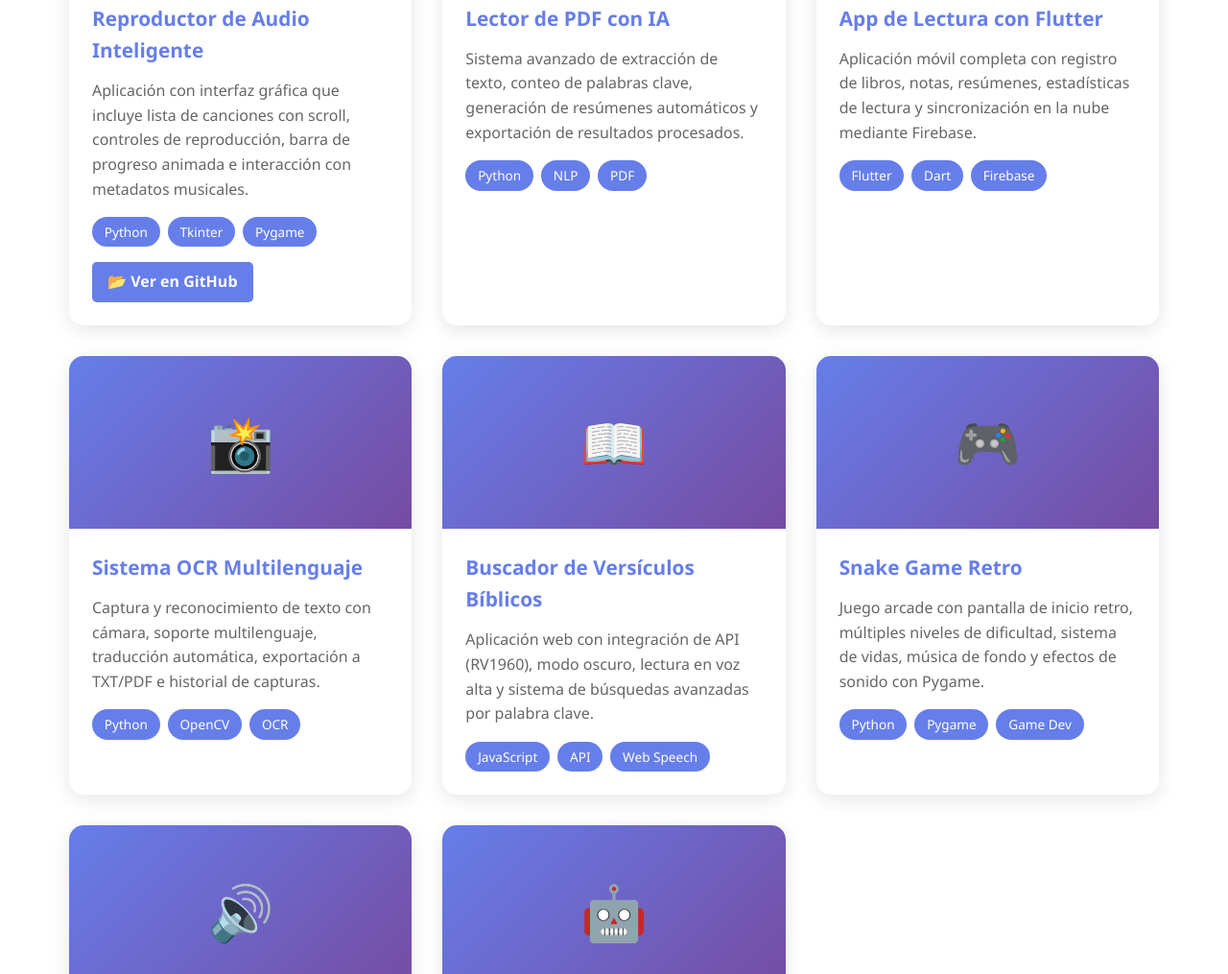
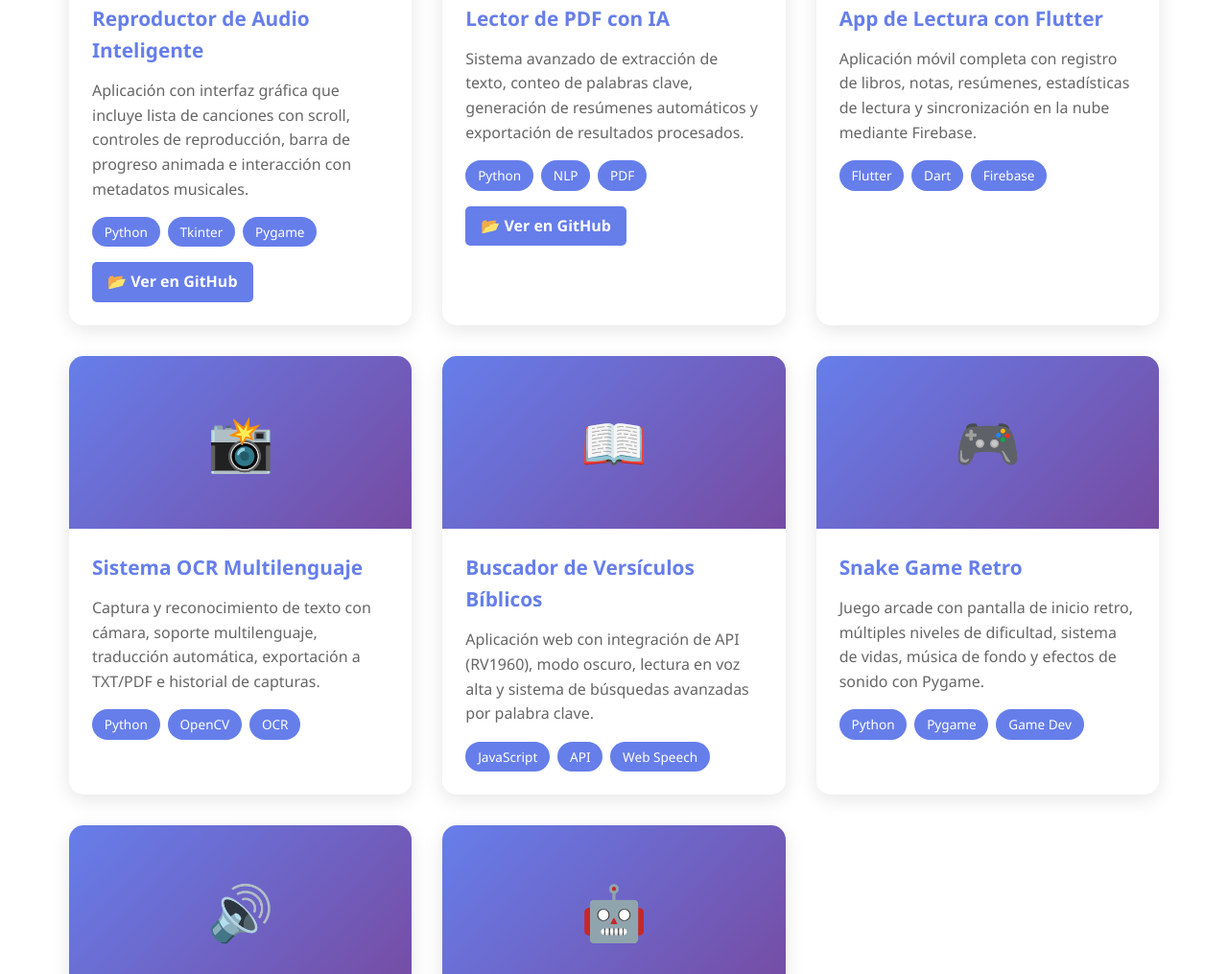
Before and after one commit to joshck091/joshua-miranda.github.io, a plain HTML site: page index.html in a window 1280 px wide. Shown: the part 2919-3934 px from the top of the page at 96% size. Drawn offline with Linux system fonts and the light colour scheme.

Commit message:
Update index.html

```diff
--- a/index.html
+++ b/index.html
@@ -547,7 +547,8 @@
                         <span class="tag">Python</span>
                         <span class="tag">NLP</span>
                         <span class="tag">PDF</span>
-                    </div>
+                  </div>
+                    <a href="https://github.com/joshck091/lector-pdf-inteligente" target="_blank" style="display: inline-block; margin-top: 1rem; padding: 0.5rem 1rem; background: #667eea; color: white; text-decoration: none; border-radius: 5px; font-weight: 600;">📂 Ver en GitHub</a>
                 </div>
             </div>
 
```
